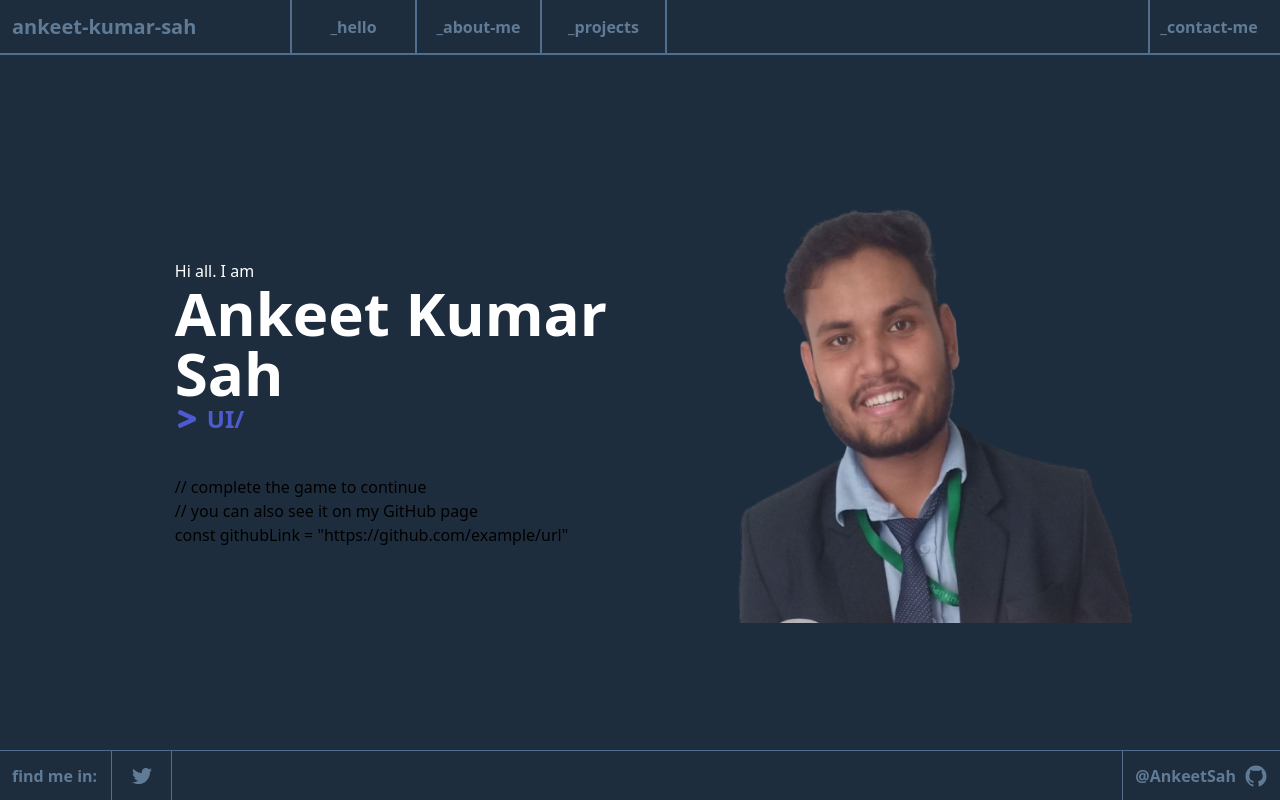
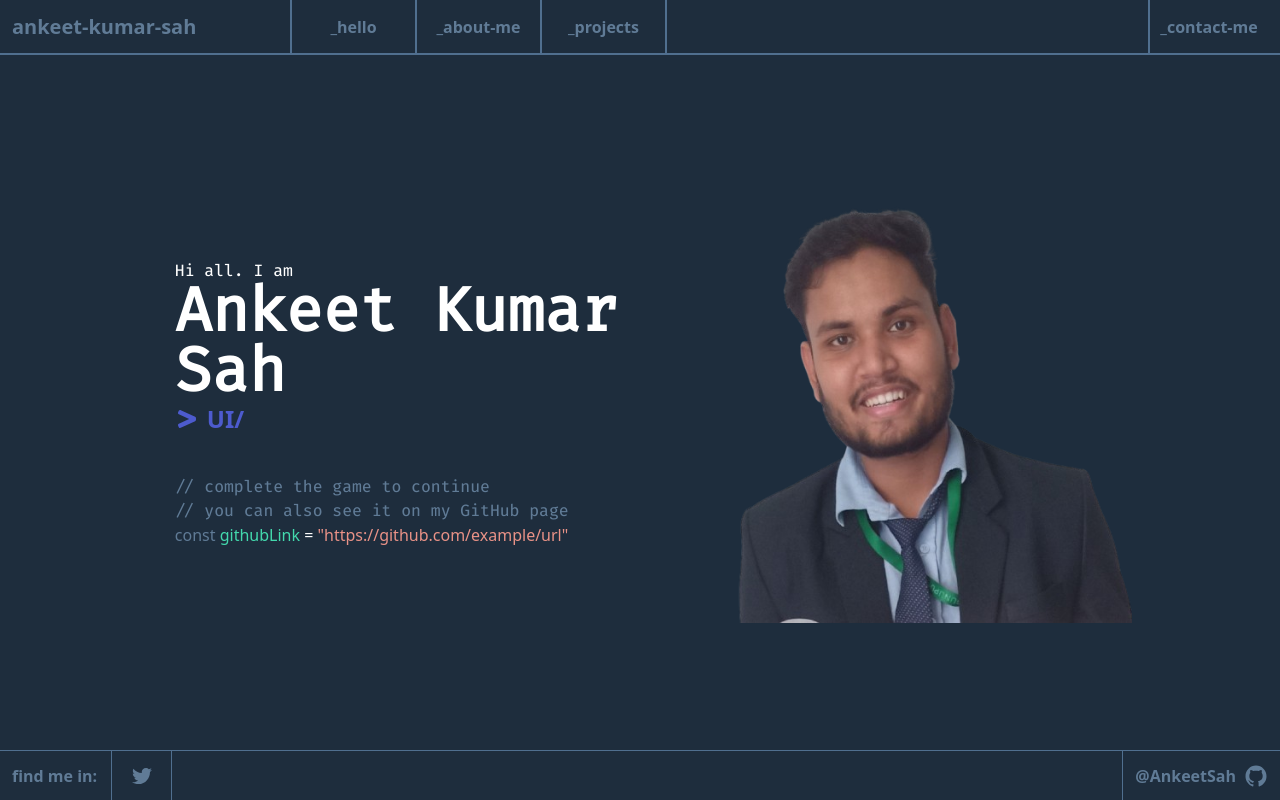
Before and after one commit to AnkeetSah/my_portfolio01, a React (Vite) app: page / in a window 1280 px wide. Built offline with nearby package versions, Linux system fonts and the light colour scheme.

Commit message:
included the required fonts

```diff
--- a/src/index.css
+++ b/src/index.css
@@ -4,4 +4,23 @@
     --color-primary:#1E2D3D;
     --color-text_primary:#607B96;
     --color-border-color: #506f8f;
+    --font-FiraCode:"Firacode";
+    --font-FiraRegular:"FiraRegular"
 }
+
+@layer base {
+    @font-face {
+        font-family: 'FiraCode';
+        src: url('../public/assests/fonts/FiraCode-Retina.ttf') format('truetype');
+        font-weight: 400;
+        font-style: normal;
+    }
+    @font-face {
+        font-family: 'FiraRegular';
+        src: url('../public/assests/fonts/FiraCode-Regular.ttf') format('truetype');
+        font-weight: 500;
+        font-style: normal;
+    }
+
+
+}
--- a/src/pages/Home/Home.jsx
+++ b/src/pages/Home/Home.jsx
@@ -87,10 +87,10 @@ const Home = () => {
     <div className="bg-primary min-h-[calc(100vh-104px)] flex justify-center items-center gap-5">
       <div className="lg:h-[400px] xs:min-h-[calc(80vh-134px)] lg:w-[43%] flex flex-col xs:justify-between xs:items-center lg:justify-center gap-10 lg:pl-19">
         <div className="xs:w-[80%]  lg:w-full">
-          <p className="text-white" ref={hiRef}>
+          <p className="text-white font-FiraCode" ref={hiRef}>
             Hi all. I am
           </p>
-          <h2 className="text-6xl font-bold text-white" ref={nameRef}>
+          <h2 className="text-6xl font-bold text-white font-FiraRegular" ref={nameRef}>
             Ankeet Kumar Sah
           </h2>
           <h3 className="text-2xl font-semibold flex items-center gap-2 text-[#4D5BCE]">
@@ -99,9 +99,9 @@ const Home = () => {
         </div>
 
         <div className="xs:w-[80%] lg:w-full" ref={githubTextRef}>
-          <p>// complete the game to continue</p>
-          <p>// you can also see it on my GitHub page</p>
-          <p>const githubLink = "https://github.com/example/url"</p>
+          <p className="text-[#607B96] font-FiraCode">// complete the game to continue</p>
+          <p className="text-[#607B96] font-FiraCode">// you can also see it on my GitHub page</p>
+          <p className="text-white"><span className="text-[#607B96]">const</span> <span className="text-[#43D9AD]">githubLink</span> = <span className="text-[#E99287]">"https://github.com/example/url"</span> </p>
         </div>
       </div>
 
```
Also changed, not shown: public/assests/fonts/FiraCode-Regular.ttf (added), public/assests/fonts/FiraCode-Retina.ttf (added).
